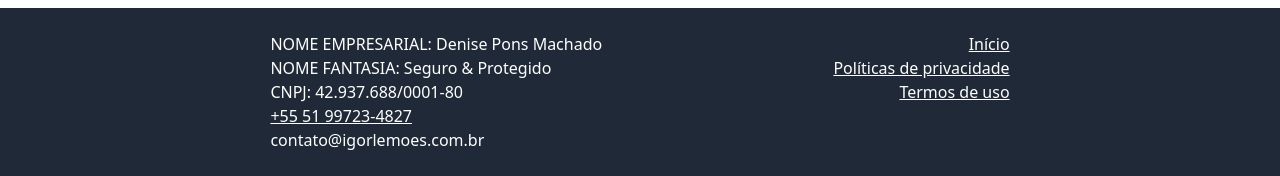
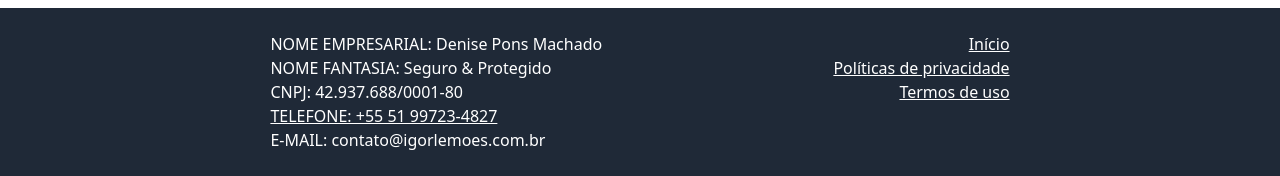
Before and after one commit to igorxavier/videomachinepro, a Django app: page /termos in a window 1280 px wide. Shown: the part 1596-1772 px from the top of the page. Run offline with Django 3.2, Linux system fonts and the light colour scheme; style sheets or scripts are compiled from the project's sources; parts of the project's set-up code (start-up, migrations or seed data) failed here and were passed over; some libraries are stand-ins or nearby versions.

Commit message:
Rodapé email telefone

```diff
--- a/clientes/templates/clientes/pages/rodape.html
+++ b/clientes/templates/clientes/pages/rodape.html
@@ -26,12 +26,11 @@
             </p>
             <p>
               <a href="{% url 'clientes:redirect_whatsapp' %}" class="underline">
-              +55 51 99723-4827
+              TELEFONE: +55 51 99723-4827
               </a>
             </p>
             <p>
-
-              contato@igorlemoes.com.br
+              E-MAIL: contato@igorlemoes.com.br
             </p>
 
           </div>
```
